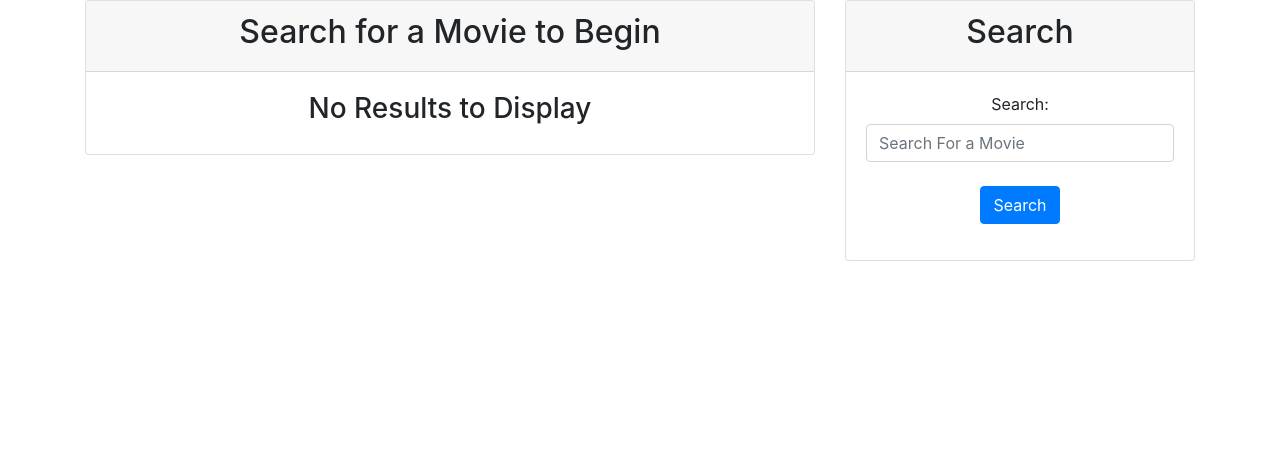
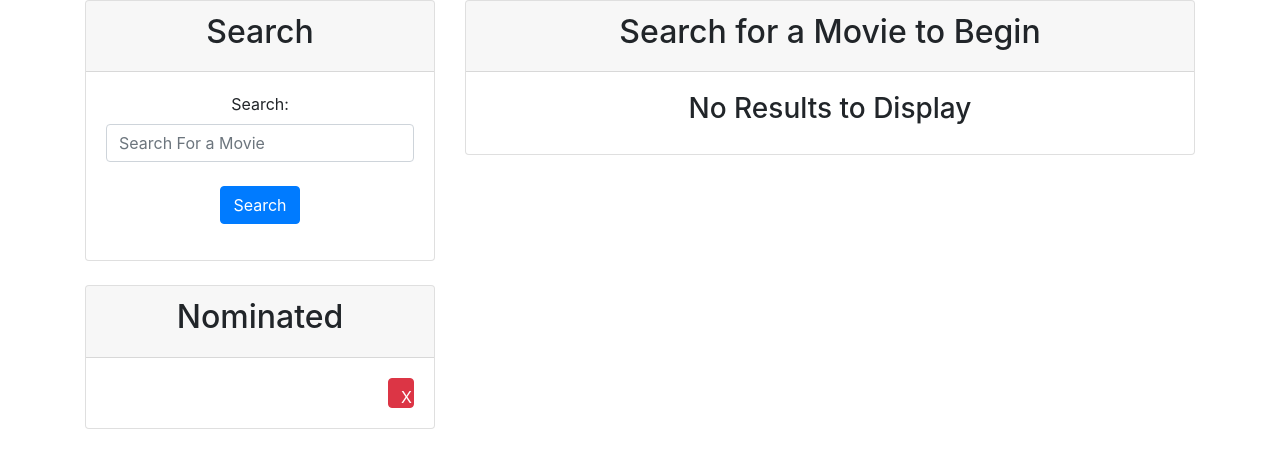
Before and after one commit to MarkKelly00/OMDB, a React (Create React App) app: page / in a window 1280 px wide. Shown: the top 468 px of the page. Built offline with nearby package versions, Linux system fonts and the light colour scheme; no server answers.

Commit message:
nominated component sync to GH

```diff
--- a/package.json
+++ b/package.json
@@ -2,6 +2,7 @@
   "name": "OMDB",
   "version": "0.1.0",
   "private": true,
+  "homepage": "https://markkelly00.github.io/OMDB",
   "dependencies": {
     "@testing-library/jest-dom": "^5.11.9",
     "@testing-library/react": "^11.2.3",
@@ -16,6 +17,8 @@
   "scripts": {
     "start": "react-scripts start",
     "build": "react-scripts build",
+    "predeploy": "npm run build",
+    "deploy": "gh-pages -d build",
     "test": "react-scripts test",
     "eject": "react-scripts eject"
   },
@@ -36,5 +39,8 @@
       "last 1 firefox version",
       "last 1 safari version"
     ]
+  },
+  "devDependencies": {
+    "gh-pages": "^3.1.0"
   }
 }
--- a/src/components/Col.js
+++ b/src/components/Col.js
@@ -1,7 +1,4 @@
 import React from "react";
-
-// This Col component offers us the convenience of being able to set a column's "size" prop instead of its className
-// We can also omit the col- at the start of each Bootstrap column class, e.g. size="md-12" instead of className="col-md-12"
 
 function Col(props) {
   const size = props.size.split(" ").map(size => "col-" + size).join(" ");
--- a/src/components/Container.js
+++ b/src/components/Container.js
@@ -1,7 +1,9 @@
 import React from "react";
 
 function Container(props) {
-  return <div className={`container${props.fluid ? "-fluid" : ""}`}>{props.children}</div>;
+  return <div className={`container${props.fluid ? "-fluid" : ""}`}>
+    {props.children}</div>;
+
 }
 
 export default Container;
--- a/src/components/MovieDetail.js
+++ b/src/components/MovieDetail.js
@@ -3,7 +3,6 @@ import MovieContext from "../utils/movieContext";
 
 function MovieDetail() {
   return (
-    // Use consumer to capture and destucture the state values
     <MovieContext.Consumer>
       {({result: {Title, Poster, Director, Genre, Released}}) => (
         <div className="text-center">
@@ -11,6 +10,7 @@ function MovieDetail() {
           <h3>Director(s): {Director}</h3>
           <h3>Genre: {Genre}</h3>
           <h3>Released: {Released}</h3>
+          <button className="btn btn-success">Nominate</button>
         </div>
       )}
     </MovieContext.Consumer>
--- /dev/null
+++ b/src/components/Nomination.js
@@ -0,0 +1,17 @@
+import React from "react";
+import MovieContext from "../utils/movieContext";
+
+function NominationList() {
+  return (
+        <MovieContext.Consumer>
+      {({result: {Title}}) => (
+        <div className="text-center">
+          <button className="btn btn-danger" style={{ height: "30px", width: "20px", margin: "0 auto", float: "right"}}>X</button>
+          <p style={{ margin: "0 auto", fontSize: '20px'}}>{Title}</p>
+        </div>
+      )}
+    </MovieContext.Consumer>
+  );
+}
+
+export default NominationList;
--- a/src/components/OmdbContainer.js
+++ b/src/components/OmdbContainer.js
@@ -4,6 +4,7 @@ import Row from "./Row";
 import Col from "./Col";
 import Card from "./Card";
 import SearchForm from "./SearchForm";
+import NominationList from "./Nomination";
 import MovieDetail from "./MovieDetail";
 import API from "../utils/API";
 import MovieContext from "../utils/movieContext";
@@ -33,11 +34,21 @@ class OmdbContainer extends Component {
     });
   };
 
+  addNominated = query => {
+    API.search(query)
+      .then(res => this.setState({ result: res.title }))
+  }
+  handleClick = (id) => {
+    API.deleteBook(id).then(() => " ")
+
+  }
+
   // When the form is submitted, search the OMDB API for the value of `this.state.search`
   handleFormSubmit = event => {
     event.preventDefault();
     this.searchMovies(this.state.search);
   };
+
 
   render() {
     return (
@@ -51,16 +62,20 @@ class OmdbContainer extends Component {
       >
         <Container>
           <Row>
+            <Col size="md-4">
+              <Card heading="Search">
+                <SearchForm />
+              </Card>
+              <br/>
+              <Card heading="Nominated">
+                <NominationList />
+              </Card>
+            </Col>
             <Col size="md-8">
               <Card
                 heading={this.state.result.Title || "Search for a Movie to Begin"}
               >
                 {this.state.result.Title ? <MovieDetail /> : <h3>No Results to Display</h3>}
-              </Card>
-            </Col>
-            <Col size="md-4">
-              <Card heading="Search">
-                <SearchForm />
               </Card>
             </Col>
           </Row>
--- a/src/components/SearchForm.js
+++ b/src/components/SearchForm.js
@@ -3,7 +3,6 @@ import MovieContext from "../utils/movieContext";
 
 function SearchForm() {
   return (
-    // Use consumer to capture state.search and form handler functions
     <MovieContext.Consumer>
       {({search, handleInputChange, handleFormSubmit}) => (
         <form>
```
Also changed, not shown: src/utils/nominated.js (added, +9 -0 lines), 2 other files (tests, documents, lock files or other folders).
